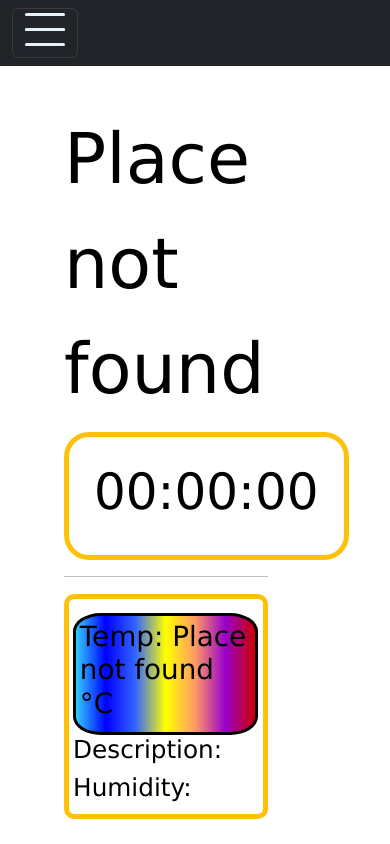
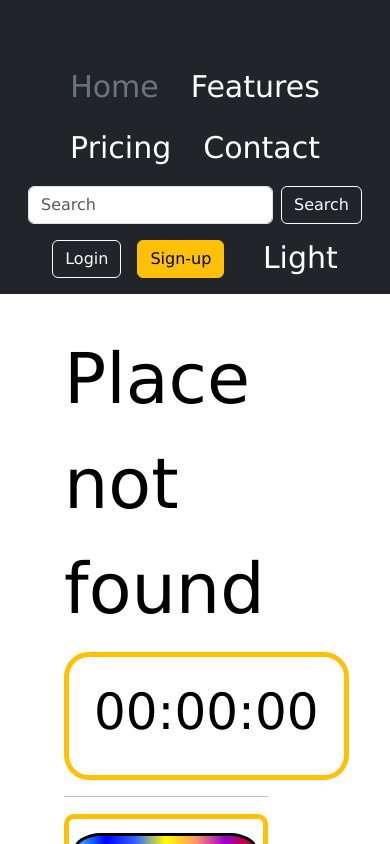
Before and after one commit to 6gDav/GetYWeather, a React (Vite) app: page / in a window 390 px wide. Built offline with nearby package versions, Linux system fonts and the light colour scheme.

Commit message:
Mobil specific appbar is working now

```diff
--- a/src/App.tsx
+++ b/src/App.tsx
@@ -55,9 +55,8 @@ const App: React.FC = () => {
       <IonContent className="body" scrollY={true}>
         <IonReactRouter>
           <div>
-            {!isIOS && !isAndroid && <AppBarMobil />}
+            {!isIOS && !isAndroid && <AppBar />}
             {isIOS || isAndroid && <AppBarMobil />}
-            {/* <AppBar /> */}
             <div className='main-div2'>
               <PlcaceHeader />
               <Clock />
--- a/src/Components/AppBar_and_UserInputsInBar/AppBarMobil.tsx
+++ b/src/Components/AppBar_and_UserInputsInBar/AppBarMobil.tsx
@@ -1,4 +1,4 @@
-import React, { useState } from 'react';
+import React, { useEffect, useRef, useState } from 'react';
 import {
   MDBContainer,
   MDBCollapse,
@@ -8,10 +8,49 @@ import {
   MDBBtn,
 } from 'mdb-react-ui-kit';
 
+import './Styles/AppBar.css';
+
 import "./Styles/AppBarMobil.css"
+import Infos from '../UserDate/UserDate';
+import { makeToWorkTheClok } from '../Clock/MakeWorkTheClock';
+import { SetClokcToNull } from '../Clock/Logic/The-Actudal-Clcok-Of-The-Town';
 
 export default function App() {
   const [showAnimated2, setShowAnimated2] = useState(false);
+
+  //Search input manager
+
+  const searchButtomRef = useRef<HTMLButtonElement>(null);    //No type
+  const searchInputRef = useRef<HTMLInputElement>(null);  //No type
+
+  const hanfleClick = () => {
+    if (searchButtomRef.current) {
+      Infos.TownName = searchInputRef.current?.value ?? '';
+      //console.log('Class ' + Infos.TownName); //Test Log
+      makeToWorkTheClok();
+    }
+  };
+
+  //Theme switcher
+
+  const [darkMode, setDarkMode] = useState<boolean>(false);
+  const [themeText, setthemeText] = useState<string>('Light');
+
+  const handleThemeChange = (e: React.ChangeEvent<HTMLInputElement>) => {
+    setDarkMode(prevDarkMode => {
+      document.documentElement.style.setProperty("--ion-background-color", prevDarkMode ? "#ffffff" : "#000000");
+      document.documentElement.style.setProperty("--ion-text-color", prevDarkMode ? "#000000" : "#ffffff");
+      setthemeText(prevDarkMode ? 'Dark' : 'Light');
+      return !prevDarkMode;
+    });
+  };
+
+  //Set Clock to Zero If new town is enterd
+
+  useEffect(() => {
+    SetClokcToNull();
+  }, [searchInputRef])
+
 
   return (
     <>
@@ -38,16 +77,26 @@ export default function App() {
         </MDBNavbar>
 
         <MDBCollapse open={showAnimated2}>
-          <div className='bg-light shadow-3 p-4'>
+          <div className='bg-dark shadow-3 p-4'>
             <MDBBtn block className='border-bottom m-0' color='link'>
-              Link 1
+              <p className='textFontSizeOfHader'>Home</p>
             </MDBBtn>
             <MDBBtn block className='border-bottom m-0' color='link'>
-              Link 2
+              <p className='textFontSizeOfHader'>Features</p>
             </MDBBtn>
             <MDBBtn block className='border-bottom m-0' color='link'>
-              Link 2
+              <p className='textFontSizeOfHader'>Pricing</p>
             </MDBBtn>
+            <MDBBtn block className='border-bottom m-0' color='link'>
+              <p className='textFontSizeOfHader'>Contact</p>
+            </MDBBtn>
+            <input ref={searchInputRef} type="search" className="form-control form-control-dark text-bg-white" placeholder="Search" aria-label="Search" />
+            <button ref={searchButtomRef} onClick={hanfleClick} type="button" className="btn btn-outline-light">Search</button>
+            <button type="button" className="btn btn-outline-light me-2">Login</button>
+            <button type="button" className="btn btn-warning  me-2">Sign-up</button>
+            <label htmlFor="themeMode" className='textFontSizeOfHader' style={{ color: 'white' }}>
+              <input type="checkbox" id="themeMode" onChange={handleThemeChange} /> {themeText}
+            </label>
           </div>
         </MDBCollapse>
       </section>
```
